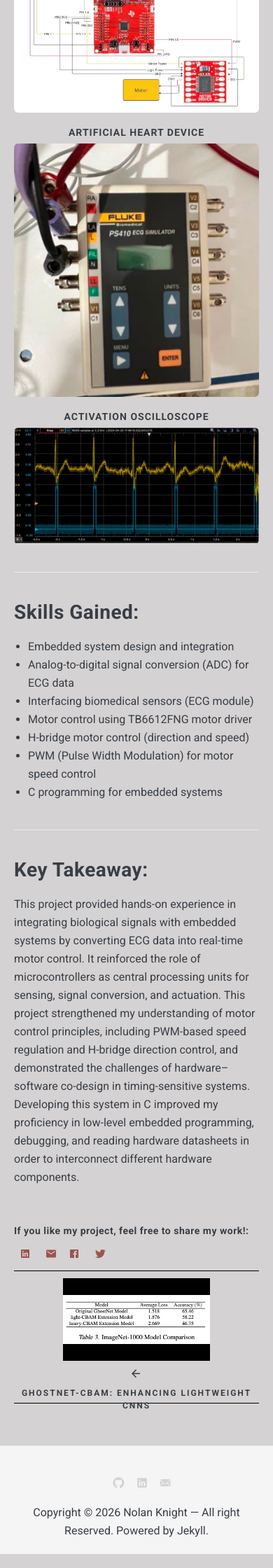
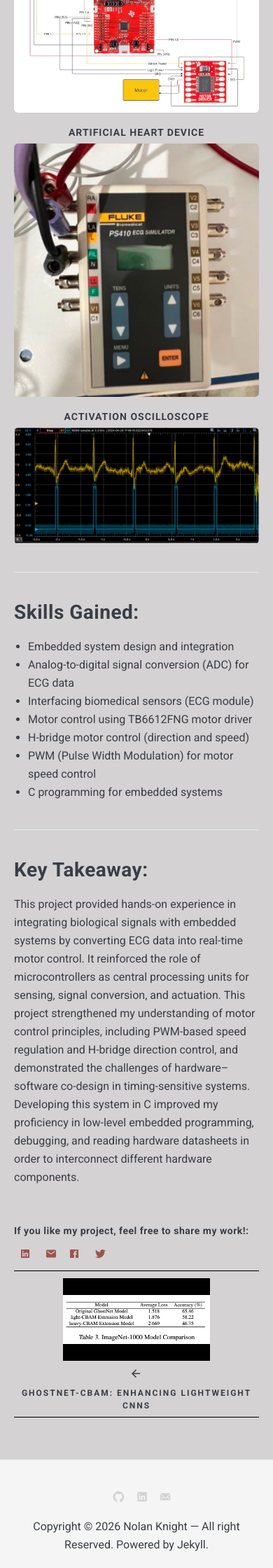
Before and after one commit to ncknight-un/ncknight-un.github.io, a Jekyll site: the page built from _posts/2024-04-20-Microcontroller-HB-Activation.markdown, in a window 390 px wide. Shown: the part 2597-4837 px from the top of the page at 70% size. Built offline with Jekyll 4.4.1, drawn with Linux system fonts in a browser that asks for light colours; nearby versions of some CDN libraries.

Commit message:
Cleaned up post navigation on the phone pt 3

```diff
--- a/_sass/4-layouts/_post.scss
+++ b/_sass/4-layouts/_post.scss
@@ -378,7 +378,7 @@
       justify-content: space-between;
       gap: 10px;
       margin-bottom: 60px;          // increased padding below nav
-      padding-bottom: 20px;
+      padding-bottom: 40px;
 
       .prev,
       .next {
@@ -402,7 +402,7 @@
       // Navigation title
       // --------------------
       .post__nav__title {
-        font-size: 12px;             // smaller font
+        font-size: 8px;             // smaller font
         line-height: 18px;           // tight but readable
         text-align: center;
         margin-bottom: 10px;
```
